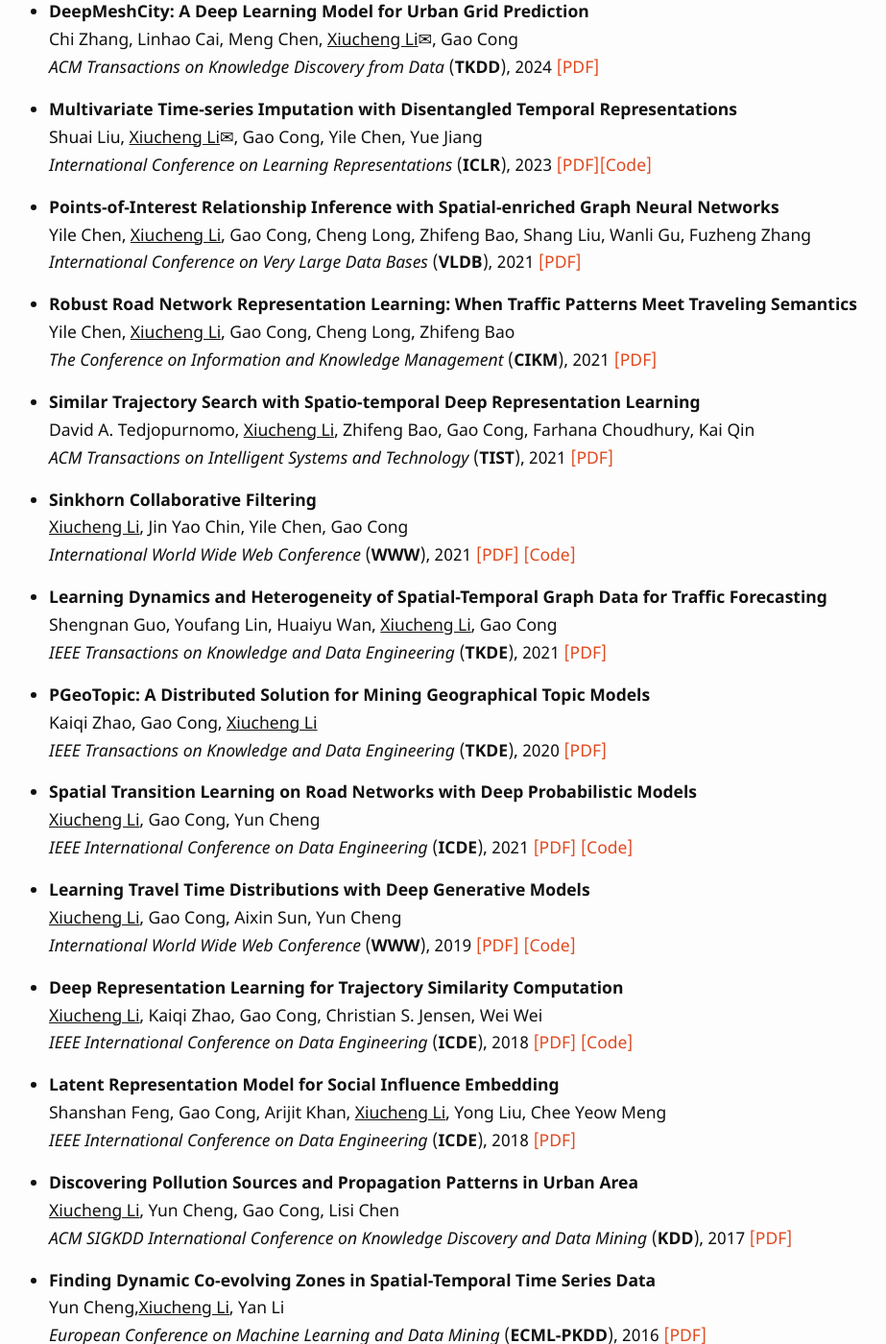
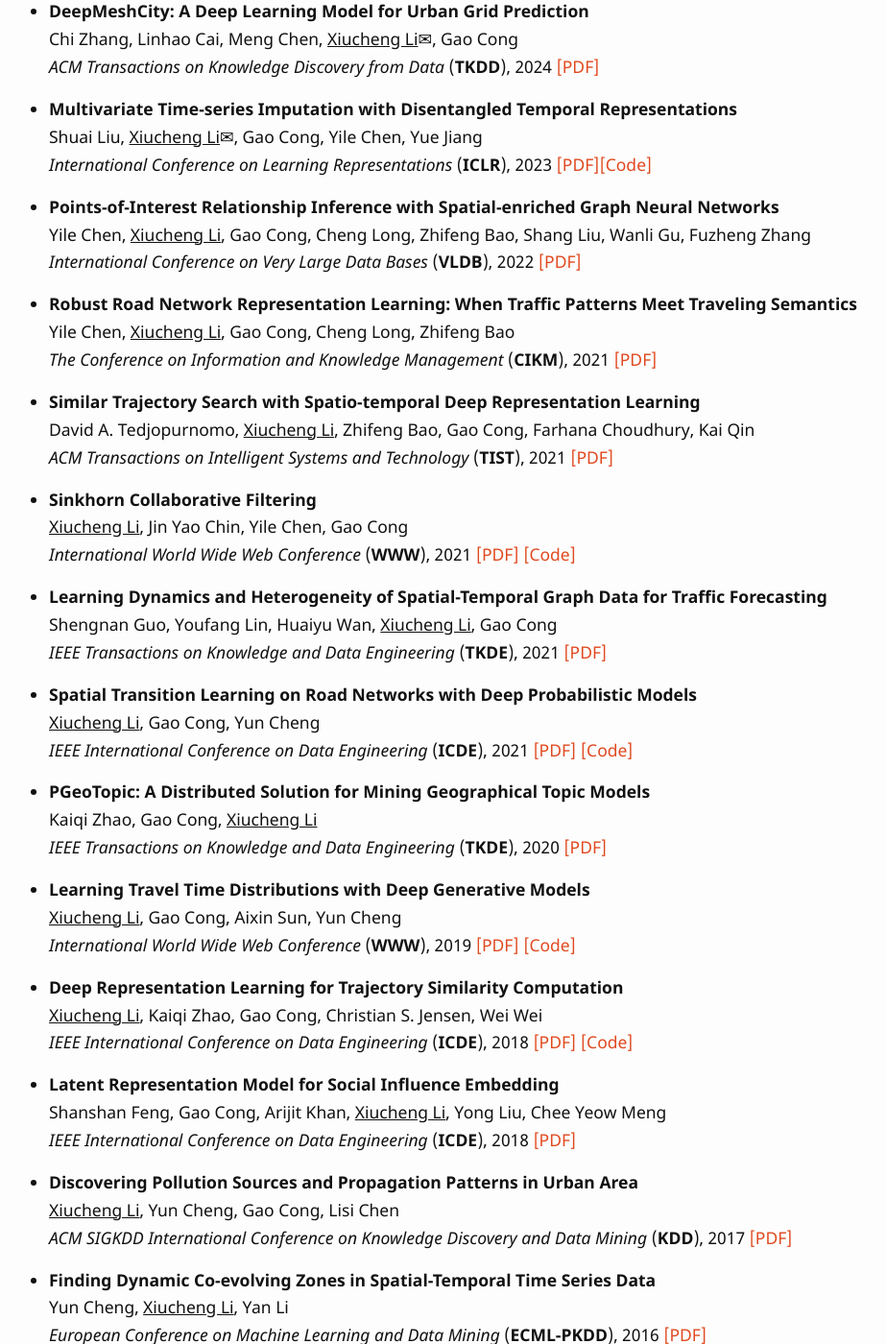
Before and after one commit to boathit/boathit.github.io, a Jekyll site: the page built from index.md, in a window 1280 px wide and 1400 px high, scrolled down 1616 px. Shown: the whole window at 96% size, without its empty margins (149-1072 px from the left). Built offline with Jekyll 4.4.1, drawn with Linux system fonts in a browser that asks for light colours; some web fonts are replaced; our own code applies the rules of GitHub Pages for plain Markdown files; some of the changed text lies outside the part shown.

Commit message:
update 20240620

```diff
--- a/index.md
+++ b/index.md
@@ -73,7 +73,7 @@ $$\dagger$$ *co-supervised with Prof. [Xinyang Chen](https://faculty.hitsz.edu.c
 
 - **Points-of-Interest Relationship Inference with Spatial-enriched Graph Neural Networks**\
     Yile Chen, <ins>Xiucheng Li</ins>, Gao Cong, Cheng Long, Zhifeng Bao, Shang Liu, Wanli Gu, Fuzheng Zhang\
-    *International Conference on Very Large Data Bases* (**VLDB**), 2021 [[PDF]]({{ '/assets/pdfs/vldb22-poi-relation.pdf' | relative_url }})
+    *International Conference on Very Large Data Bases* (**VLDB**), 2022 [[PDF]]({{ '/assets/pdfs/vldb22-poi-relation.pdf' | relative_url }})
 
 - **Robust Road Network Representation Learning: When Traffic Patterns Meet Traveling Semantics**\
   Yile Chen, <ins>Xiucheng Li</ins>, Gao Cong, Cheng Long, Zhifeng Bao\
@@ -91,13 +91,13 @@ $$\dagger$$ *co-supervised with Prof. [Xinyang Chen](https://faculty.hitsz.edu.c
   Shengnan Guo, Youfang Lin, Huaiyu Wan, <ins>Xiucheng Li</ins>, Gao Cong\
   *IEEE Transactions on Knowledge and Data Engineering* (**TKDE**), 2021 [[PDF]]({{ '/assets/pdfs/tkde21-traffic-forecasting.pdf' | relative_url }})
 
+- **Spatial Transition Learning on Road Networks with Deep Probabilistic Models**\
+  <ins>Xiucheng Li</ins>, Gao Cong, Yun Cheng\
+  *IEEE International Conference on Data Engineering* (**ICDE**), 2021 [[PDF]]({{ '/assets/pdfs/icde20-deepst.pdf' | relative_url }}) [[Code]](https://github.com/boathit/deepst)
+
 - **PGeoTopic: A Distributed Solution for Mining Geographical Topic Models**\
   Kaiqi Zhao, Gao Cong, <ins>Xiucheng Li</ins>\
   *IEEE Transactions on Knowledge and Data Engineering* (**TKDE**), 2020 [[PDF]]({{ '/assets/pdfs/tkde20-pgeotopic.pdf' | relative_url }})
-
-- **Spatial Transition Learning on Road Networks with Deep Probabilistic Models**\
-  <ins>Xiucheng Li</ins>, Gao Cong, Yun Cheng\
-  *IEEE International Conference on Data Engineering* (**ICDE**), 2021 [[PDF]]({{ '/assets/pdfs/icde20-deepst.pdf' | relative_url }}) [[Code]](https://github.com/boathit/deepst)
 
 - **Learning Travel Time Distributions with Deep Generative Models**\
   <ins>Xiucheng Li</ins>, Gao Cong, Aixin Sun, Yun Cheng\
@@ -116,10 +116,10 @@ $$\dagger$$ *co-supervised with Prof. [Xinyang Chen](https://faculty.hitsz.edu.c
   *ACM SIGKDD International Conference on Knowledge Discovery and Data Mining* (**KDD**), 2017 [[PDF]]({{ '/assets/pdfs/kdd17-pollution-sources-discovery.pdf' | relative_url }})
 
 - **Finding Dynamic Co-evolving Zones in Spatial-Temporal Time Series Data**\
-  Yun Cheng,<ins>Xiucheng Li</ins>, Yan Li\
+  Yun Cheng, <ins>Xiucheng Li</ins>, Yan Li\
   *European Conference on Machine Learning and Data Mining* (**ECML-PKDD**), 2016 [[PDF]]({{ '/assets/pdfs/ecml-pkdd16-coevolving.pdf' | relative_url }})
 
 
 - **AirCloud: A Cloud-based Air-Quality Monitoring System for Everyone**\
-  Yun Cheng,<ins>Xiucheng Li</ins>, Zhijun Li, Shouxu Jiang, YiLong Li, Jia Ji, Xiaofan (Fred) Jiang\
+  Yun Cheng, <ins>Xiucheng Li</ins>, Zhijun Li, Shouxu Jiang, YiLong Li, Jia Ji, Xiaofan (Fred) Jiang\
   *ACM Conference on Embedded Networked Sensor Systems* (**SenSys**), 2014 [[PDF]]({{ '/assets/pdfs/sensys-final.pdf' | relative_url }})
```
Also changed, not shown: other parts of index.md (+3 -3 lines).
